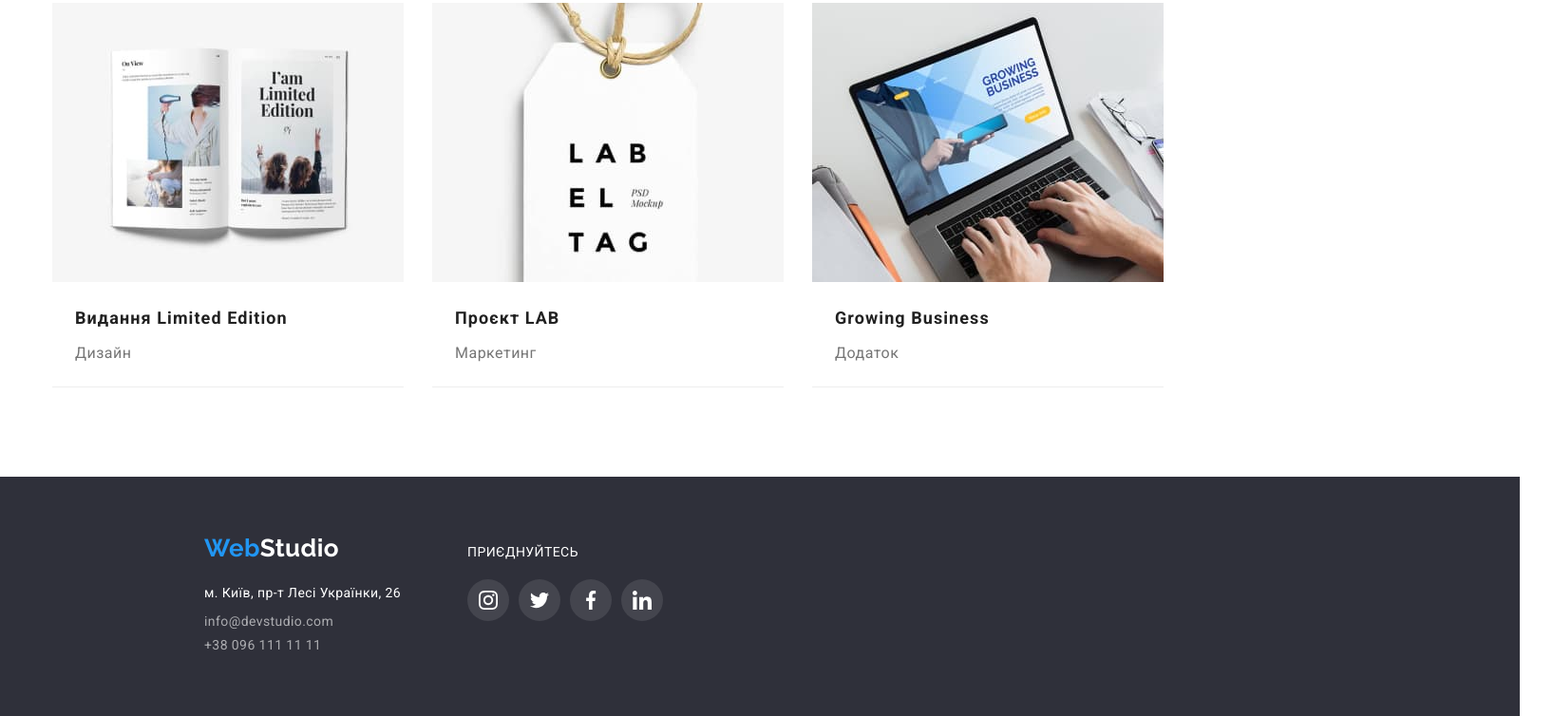
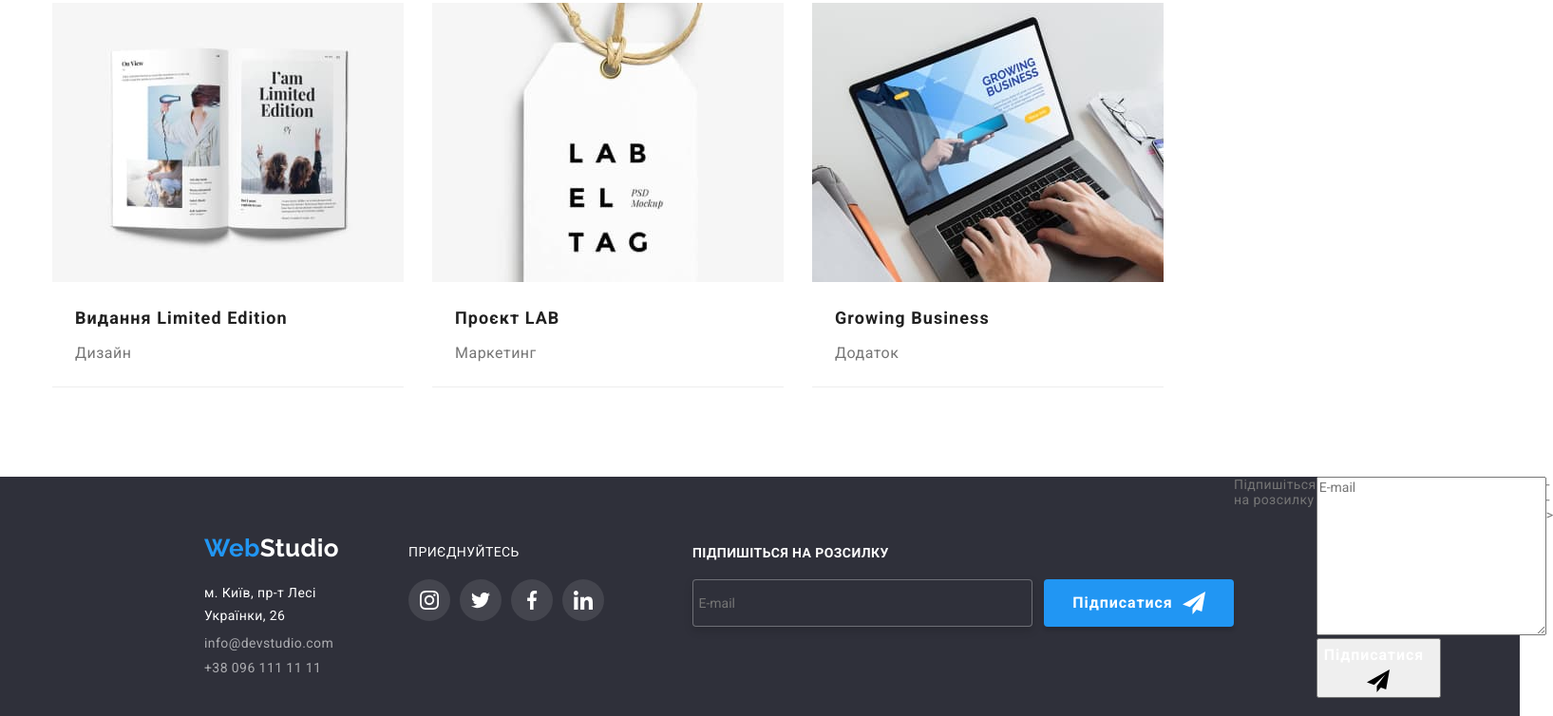
Before and after one commit to AnnaDux/goit-markup-hw-06, a plain HTML site: page portfolio.html in a window 1280 px wide. Shown: the part 1113-1867 px from the top of the page at 95% size, 1635 px wide, since content can reach past the window. Drawn offline with nearby package versions, Linux system fonts and the light colour scheme.

Commit message:
add footer portfolio

```diff
--- a/portfolio.html
+++ b/portfolio.html
@@ -229,6 +229,7 @@
 
   <footer class="footer">
     <div class="container">
+
       <ul class="footer-content">
         <li class="footer-content-left">
           <a class="logo-web-footer" href="./index.html">Web<span class="logo-studio-footer">Studio</span></a>
@@ -282,8 +283,37 @@
               </svg>
             </a>
           </div>
+        </li>
 
+
+        <li class="subscribe-form">
+
+          <form action="">
+
+            <label class="subsribe-form_text" for="mail">Підпишіться на розсилку</label>
+            <div class="input-block">
+              <input class="mail-input" type="email" name="mail" id="mail" placeholder=" E-mail">
+              <button class="button-subscribe" type="submit">
+                <span class="button-text">Підписатися </span>
+                <svg width="24" height="24">
+                  <use href="./images/icons.svg#icon-send"></use>
+                </svg>
+              </button>
+            </div>
+          </form>
         </li>
+          <p class="subscribe-form-title">Підпишіться на розсилку</p>
+          <div class="container-for-flex" >
+            <textarea class="email-input-form" placeholder="E-mail" name="email-input-form" cols="30" rows="10"></textarea>
+            <button class="footer-send-button">
+              <span class="button-text">Підписатися</span>
+              <svg width="24" height="24">
+                <use href="./images/icons.svg#icon-send"></use>
+              </svg>
+            </button>
+        </div>
+        </li> -->
+
       </ul>
     </div>
   </footer>
```
Also changed, not shown: index.html (+0 -2 lines). Lines whose indentation alone changed are shown as unchanged.
